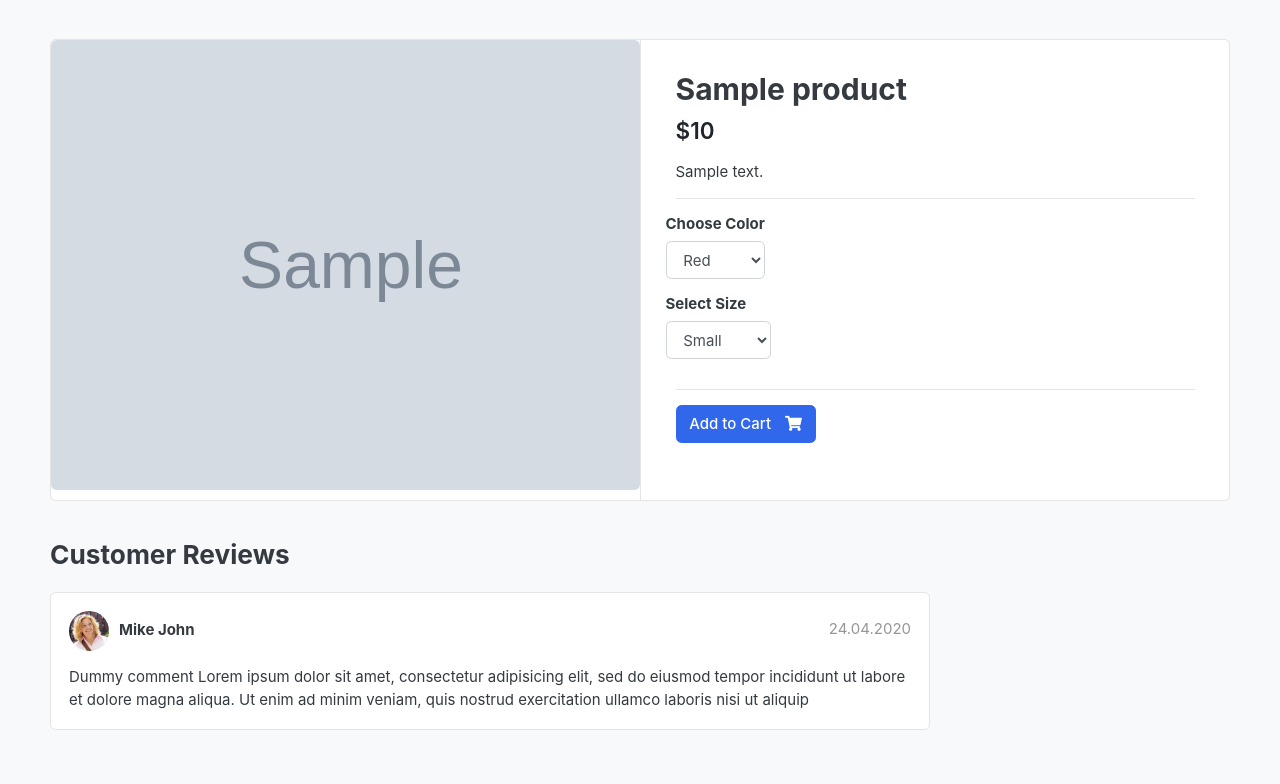
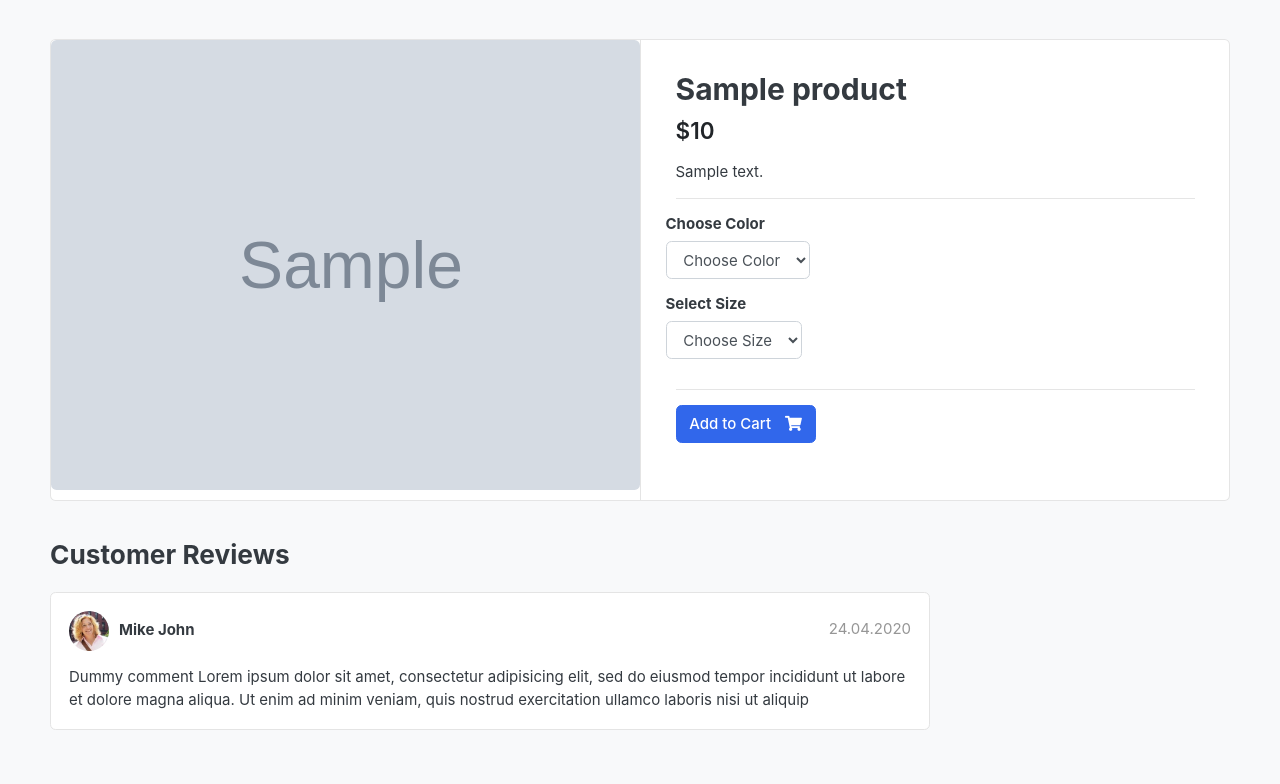
Before and after one commit to SanketKesharwani/GreatKart, a Django app: a page that uses templates/store/product_detail.html in a window 1280 px wide. Shown: the part 119-903 px from the top of the page. Run offline with Django 3.2, Linux system fonts and the light colour scheme; tables that the repository leaves empty hold one stand-in row (values such as "Sample post"); grey boxes marked "Sample" are stand-in pictures; some libraries are stand-ins or nearby versions; some web fonts are replaced.

Commit message:
variation buttons

```diff
--- a/templates/store/product_detail.html
+++ b/templates/store/product_detail.html
@@ -17,7 +17,8 @@
 </article> <!-- gallery-wrap .end// -->
 		</aside>
 		<main class="col-md-6 border-left">
-<form action="{% url 'add_cart' single_product.id %}" method="GET">
+<form action="{% url 'add_cart' single_product.id %}" method="POST">
+	{% csrf_token %}
 		<article class="content-body">
 
 		<h2 class="title">{{single_product.product_name}}</h2>
@@ -33,10 +34,11 @@
 			<div class="row">
 				<div class="item-option-select">
 					<h6>Choose Color</h6>
-					<select name="color" class="form-control">
-						<option value="Red">Red</option>
-						<option value="Yellow">Yellow</option>
-						<option value="Green">Green</option>
+					<select name="color" class="form-control" required>
+						<option value="" disabled selected>Choose Color</option>
+						{% for i in single_product.variation_set.color %}
+						<option value="{{i.variation_value | lower}}">{{i.variation_value | capfirst}}</option>
+						{% endfor %}
 					</select>
 				</div>
 			</div> <!-- row.// -->
@@ -44,9 +46,10 @@
 				<div class="item-option-select">
 					<h6>Select Size</h6>
 					<select name="size" class="form-control">
-						<option value="Small">Small</option>
-						<option value="Medium">Medium</option>
-						<option value="Large">Large</option>
+						<option value="" disabled selected>Choose Size</option>
+						{% for i in single_product.variation_set.size %}
+						<option value="{{i.variation_value | lower}}">{{i.variation_value | capfirst}}</option>
+						{% endfor %}
 					</select>
 				</div>
 			</div> <!-- row.// -->
```
